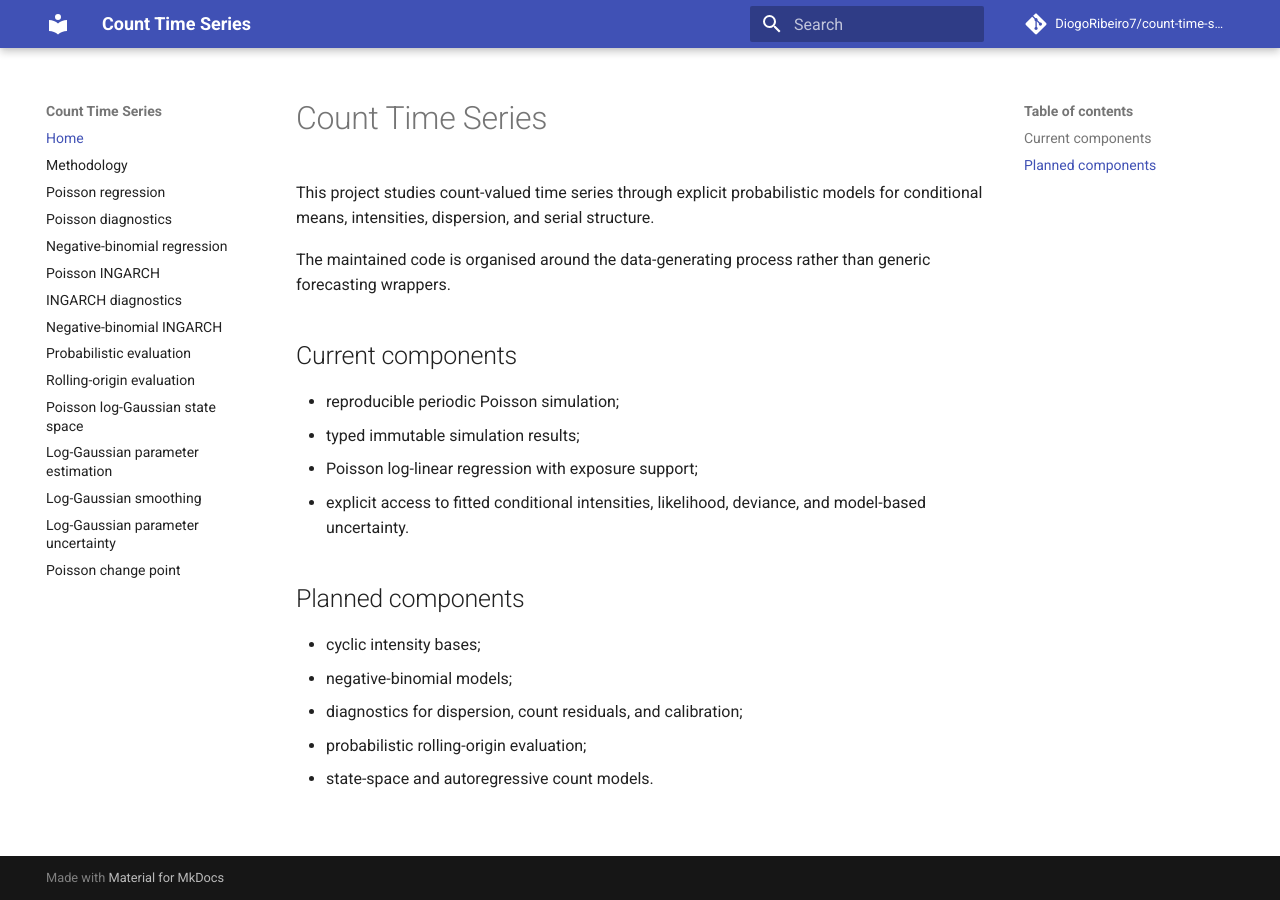
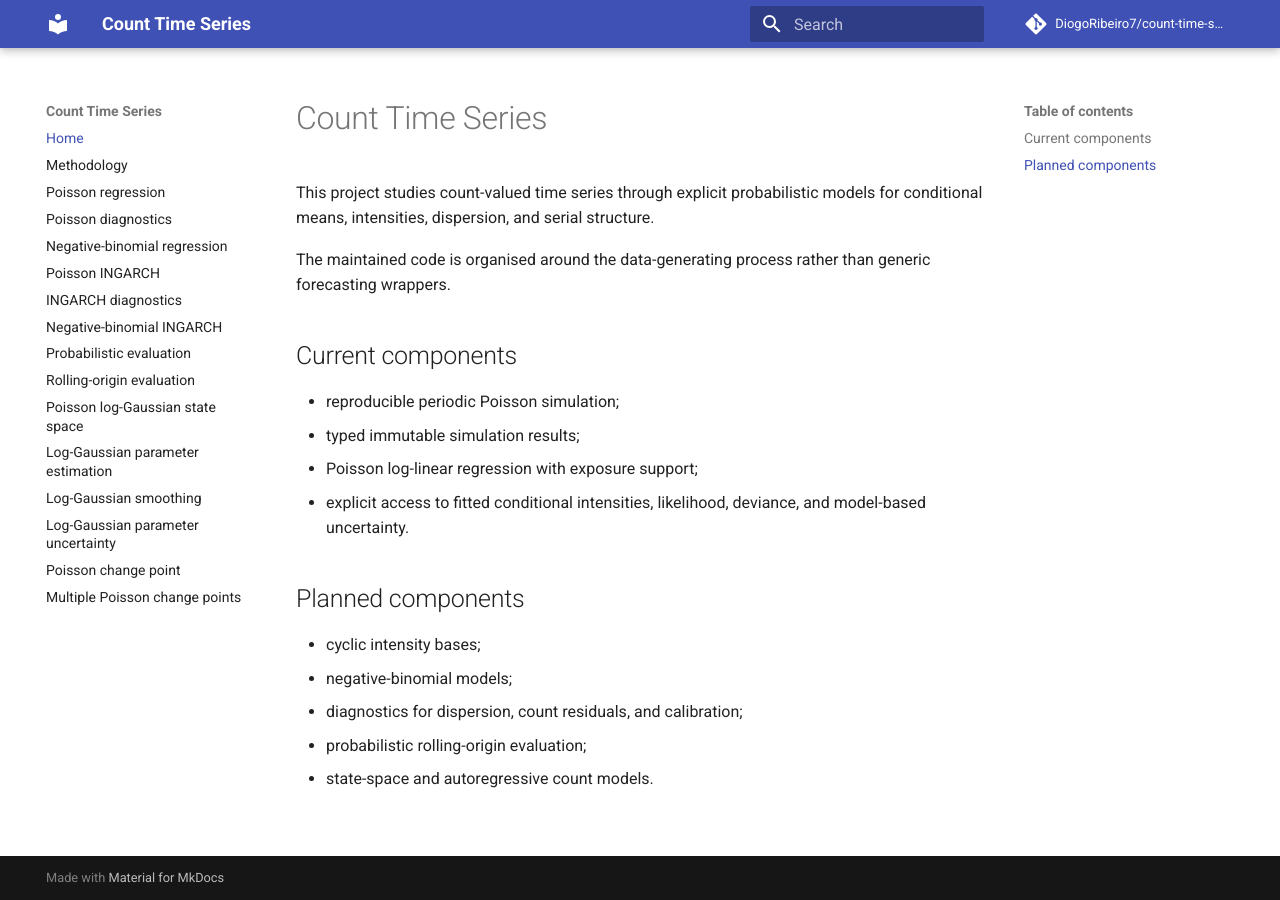
Before and after one commit to DiogoRibeiro7/Poisson-Processes---Time-Series, an MkDocs documentation site: the page built from docs/index.md, in a window 1280 px wide. Built offline with MkDocs 1.6.1 and Material for MkDocs 9.7.7, drawn with Linux system fonts in a browser that asks for light colours; comment, search, counter and statistics services are not loaded.

Commit message:
docs: add multiple change-point navigation

```diff
--- a/mkdocs.yml
+++ b/mkdocs.yml
@@ -19,6 +19,7 @@ nav:
   - Log-Gaussian smoothing: poisson_log_gaussian_smoothing.md
   - Log-Gaussian parameter uncertainty: poisson_log_gaussian_uncertainty.md
   - Poisson change point: poisson_change_point.md
+  - Multiple Poisson change points: poisson_multiple_change_points.md
 
 theme:
   name: material
```
